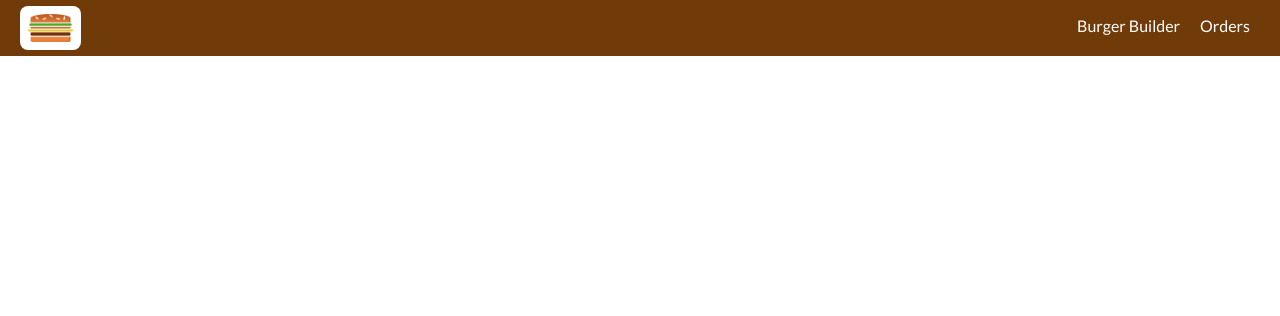
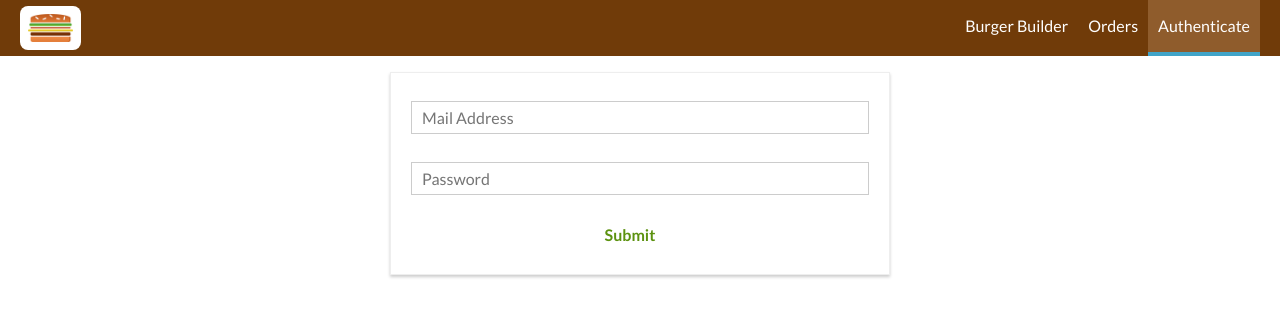
Before and after one commit to zihaow/burger, a React app: page /auth in a window 1280 px wide. Shown: the top 316 px of the page. Built offline with nearby package versions, Linux system fonts and the light colour scheme.

Commit message:
Added Auth page to project

```diff
--- a/src/App.js
+++ b/src/App.js
@@ -4,6 +4,7 @@
 import BurgerBuilder from './containers/BurgerBuilder/BurgerBuilder';
 import Checkout from './containers/Checkout/Checkout';
 import Orders from './containers/Orders/Orders';
+import Auth from './containers/Auth/Auth';
 
 class App extends Component {
   render() {
@@ -13,6 +14,7 @@
         	<Switch>
 	        	<Route path="/checkout" component={Checkout} />
             <Route path="/orders" component={Orders} />
+            <Route path="/auth" component={Auth} />
 	        	<Route path="/" exact component={BurgerBuilder} />
         	</Switch>
         </Layout>
--- a/src/components/Navigation/NavigationItems/NavigationItems.js
+++ b/src/components/Navigation/NavigationItems/NavigationItems.js
@@ -7,6 +7,7 @@
 	<ul className={classes.NavigationItems}>
 		<NavigationItem link="/" exact>Burger Builder</NavigationItem>
 		<NavigationItem link="/orders">Orders</NavigationItem>
+		<NavigationItem link="/auth">Authenticate</NavigationItem>
 	</ul>
 );
 
--- /dev/null
+++ b/src/containers/Auth/Auth.css
@@ -0,0 +1,15 @@
+.Auth {
+	margin: 20px auto;
+	width: 80%;
+	text-align: center;
+	box-shadow: 0 2px 3px #ccc;
+	border: 1px solid #eee;
+	padding: 10px;
+	box-sizing: border-box;
+}
+
+@media (min-width: 600px) {
+	.Auth {
+		width: 500px;
+	}
+}
--- /dev/null
+++ b/src/containers/Auth/Auth.js
@@ -0,0 +1,119 @@
+import React, { Component } from 'react';
+import Input from '../../components/UI/Input/Input';
+import Button from '../../components/UI/Button/Button';
+import classes from './Auth.css';
+
+
+class Auth extends Component {
+
+	state = {
+		controls: {
+			email: {
+				elementType: 'input',
+				elementConfig: {
+					type: 'email',
+					placeholder: 'Mail Address'
+				},
+				value: '',
+				validation: {
+					required: true,
+					isEmail: true
+				},
+				valid: false,
+				touched: false
+			},
+			password: {
+				elementType: 'input',
+				elementConfig: {
+					type: 'password',
+					placeholder: 'Password'
+				},
+				value: '',
+				validation: {
+					required: true,
+					minLength: 6
+				},
+				valid: false,
+				touched: false
+			}
+		}
+	}
+
+	checkValidity(value, rules) {
+		let isValid = true;
+
+		if (!rules) {
+			return true;
+		}
+
+		if (rules.required) {
+			isValid = value.trim() !== '' && isValid;
+		}
+
+		if (rules.minLength) {
+			isValid = value.length >= rules.minLength && isValid;
+		}
+
+		if (rules.maxLength) {
+			isValid = value.length <= rules.maxLength && isValid;
+		}
+
+		if (rules.isEmail) {
+            const pattern = /[a-z0-9!#$%&'*+/=?^_`{|}~-]+(?:\.[a-z0-9!#$%&'*+/=?^_`{|}~-]+)*@(?:[a-z0-9](?:[a-z0-9-]*[a-z0-9])?\.)+[a-z0-9](?:[a-z0-9-]*[a-z0-9])?/;
+            isValid = pattern.test(value) && isValid
+        }
+
+		if (rules.isNumeric) {
+			const pattern = /^\d+$/;
+			isValid = pattern.test(value) && isValid
+		}
+
+		return isValid;
+	}
+
+	inputChangedHandler = (event, controlName) => {
+		console.log('here');
+		const updatedControls = {
+			...this.state.controls,
+			[controlName]: {
+				...this.state.controls[controlName],
+				value: event.target.value,
+				valid: this.checkValidity(event.target.value, this.state.controls[controlName].validation),
+				touched: true
+			}
+		};
+		this.setState({ controls: updatedControls });
+	}
+
+	render () {
+		const formElementsArray = [];
+		for (let key in this.state.controls) {
+			formElementsArray.push({
+				id: key,
+				config: this.state.controls[key]
+			});
+		}
+		const form = formElementsArray.map(formElement => (
+			<Input
+				key={formElement.id}
+				elementType={formElement.config.elementType}
+				elementConfig={formElement.config.elementConfig}
+			   	value={formElement.config.value}
+			    invalid={!formElement.config.valid}
+			    shouldValidate={formElement.config.validation}
+			    touched={formElement.config.touched}
+			    changed={(event) => this.inputChangedHandler(event, formElement.id)}
+			/>
+		));
+		return (
+			<div className={classes.Auth} >
+				<form>
+					{form}
+					<Button btnType="Success">Submit</Button>
+				</form>
+			</div>
+		);
+	}
+}
+
+export default Auth;
```
